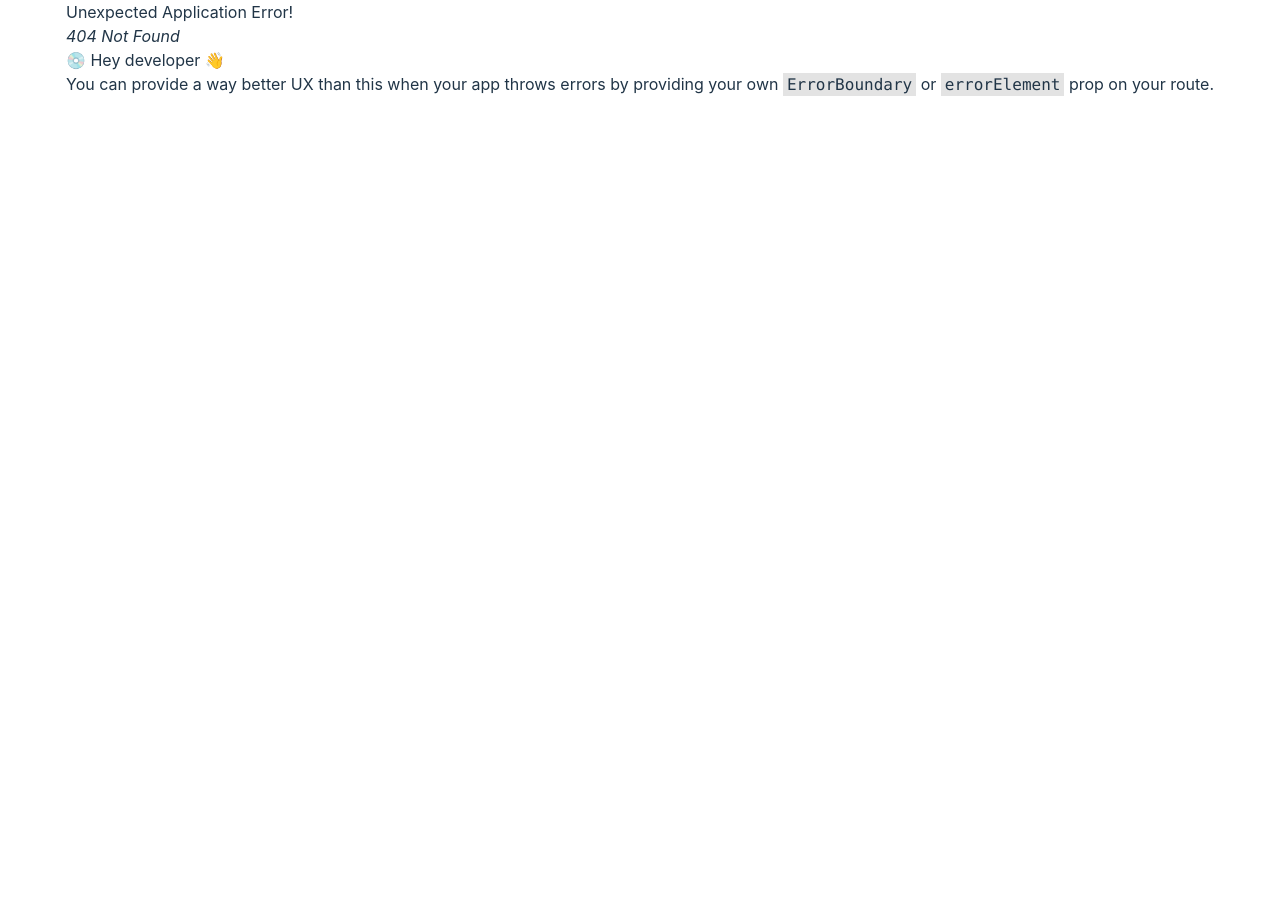
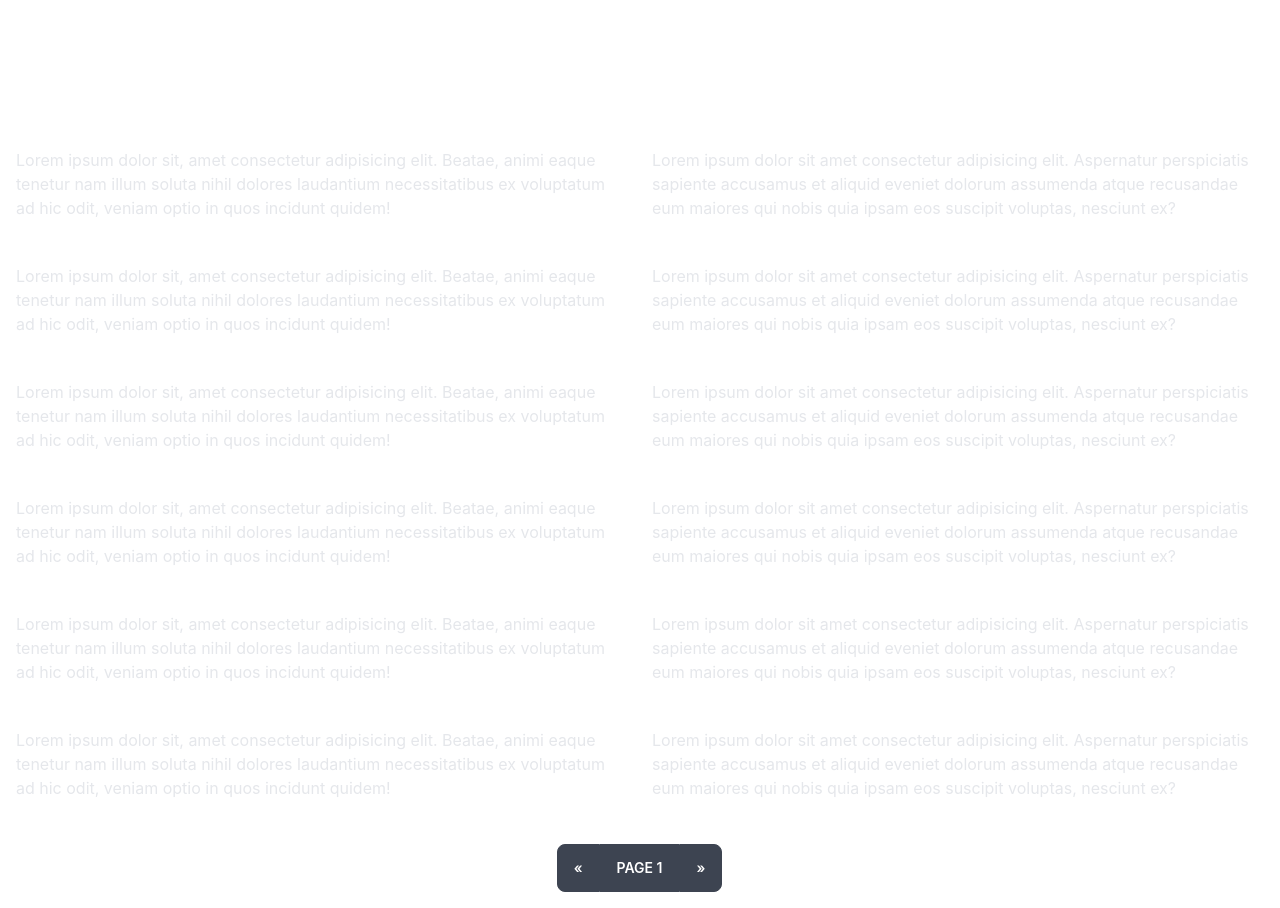
Before and after one commit to thibault-cne/english-project, a React (Vite) app in the folder frontend/: page /lessons/exemple in a window 1280 px wide. Before the commit this address had no page. Before the commit the page ends 800 px from the top, so only its background shows below. Built offline with nearby package versions, Linux system fonts and the light colour scheme.

Commit message:
[+] add lessons components and exemple to make a page. Features : template for content, multi pages on lesson and title

```diff
--- a/frontend/package.json
+++ b/frontend/package.json
@@ -9,6 +9,7 @@
     "preview": "vite preview"
   },
   "dependencies": {
+    "daisyui": "^2.51.0",
     "flowbite": "^1.6.3",
     "react": "^18.2.0",
     "react-dom": "^18.2.0",
--- /dev/null
+++ b/frontend/src/components/homeButton.tsx
@@ -0,0 +1,12 @@
+import { Link } from "react-router-dom";
+
+function HomeButton() {
+  return (
+    <Link className="gap-2 text-white focus:ring-4 focus:outline-none focus:ring-blue-300 font-medium rounded-full text-sm p-2.5 text-center inline-flex items-center" to="/" >
+        <svg aria-hidden="true" className="w-5 h-5 rotate-180" fill="currentColor" viewBox="0 0 20 20" xmlns="http://www.w3.org/2000/svg"><path fill-rule="evenodd" d="M10.293 3.293a1 1 0 011.414 0l6 6a1 1 0 010 1.414l-6 6a1 1 0 01-1.414-1.414L14.586 11H3a1 1 0 110-2h11.586l-4.293-4.293a1 1 0 010-1.414z" clip-rule="evenodd"></path></svg>
+        <span>Home</span>
+    </Link>
+  )
+}
+
+export default HomeButton;
--- /dev/null
+++ b/frontend/src/components/lessons.tsx
@@ -0,0 +1,30 @@
+function Lessons({title, content, page_number, page_total, page_setter}: {title: string, content: JSX.Element, page_number: number, page_total: number, page_setter: React.Dispatch<React.SetStateAction<number>>}) {
+    return (
+        <div className="flex flex-col h-full">
+            <div>
+                <h2 className="m-4 text-4xl font-extrabold leading-none tracking-tight md:text-5xl lg:text-6xl text-white">{title}</h2>
+            </div>
+            <div className="grow">
+                {content}
+            </div>
+            <div className="p-4 btn-group flex justify-center">
+                <button className="btn" onClick={() => page_setter((page_number) => change_page_handler(page_number, page_total, -1))}>«</button>
+                <button className="btn">Page {page_number}</button>
+                <button className="btn" onClick={() => page_setter((page_number) => change_page_handler(page_number, page_total, +1))}>»</button>
+            </div>
+        </div>
+    )
+}
+
+function change_page_handler(page_number: number, page_total: number, next: number ): number {
+    if (page_number + next < 1) {
+        return 1
+    }
+    if (page_number + next > page_total) {
+        return page_total
+    }
+
+    return page_number + next
+}
+
+export default Lessons;
--- a/frontend/src/index.css
+++ b/frontend/src/index.css
@@ -16,23 +16,6 @@
   -webkit-font-smoothing: antialiased;
   -moz-osx-font-smoothing: grayscale;
   -webkit-text-size-adjust: 100%;
-}
-
-a {
-  font-weight: 500;
-  color: #646cff;
-  text-decoration: inherit;
-}
-a:hover {
-  color: #535bf2;
-}
-
-body {
-  margin: 0;
-  display: flex;
-  place-items: center;
-  min-width: 320px;
-  min-height: 100vh;
 }
 
 h1 {
--- a/frontend/src/main.tsx
+++ b/frontend/src/main.tsx
@@ -1,9 +1,9 @@
 import React from 'react'
 import ReactDOM from 'react-dom/client'
 import App from './App'
-import First from './pages/lessons/first/First'
 import './index.css'
 import { createBrowserRouter, RouterProvider } from 'react-router-dom'
+import Exemple from './pages/lessons/exemple/exemple'
 
 const router = createBrowserRouter([
     {
@@ -11,8 +11,8 @@ const router = createBrowserRouter([
         element: <App />
     },
     {
-        path: "/lessons/first",
-        element: <First />
+        path: "/lessons/exemple",
+        element: <Exemple />
     }
 ])
 
--- /dev/null
+++ b/frontend/src/pages/lessons/exemple/exemple.tsx
@@ -0,0 +1,89 @@
+import Lessons from "../../../components/lessons";
+import HomeButton from "../../../components/homeButton";
+import { useState } from "react";
+
+function Exemple() {
+    const [page, setPage] = useState(1);
+    const pages_content = [
+        content_page_1,
+        content_page_2,
+        content_page_3,
+        content_page_4,
+        content_page_5,
+    ];
+
+    return (
+        <div className="h-[94vh]">
+            <HomeButton />
+            <Lessons title={"title"} content={pages_content[page - 1]()} page_number={page} page_total={5} page_setter={setPage} />
+        </div>
+    );
+}
+
+function content_page_1() {
+    return (
+        <div>
+            <div className="grid grid-cols-1 gap-6 sm:grid-cols-2 p-4">
+                <p className="mb-3 font-normal text-gray-200">Lorem ipsum dolor sit, amet consectetur adipisicing elit. Beatae, animi eaque tenetur nam illum soluta nihil dolores laudantium necessitatibus ex voluptatum ad hic odit, veniam optio in quos incidunt quidem!</p>
+                <p className="mb-3 font-normal text-gray-200">Lorem ipsum dolor sit amet consectetur adipisicing elit. Aspernatur perspiciatis sapiente accusamus et aliquid eveniet dolorum assumenda atque recusandae eum maiores qui nobis quia ipsam eos suscipit voluptas, nesciunt ex?</p>
+            </div>
+            <div className="grid grid-cols-1 gap-6 sm:grid-cols-2 p-4">
+                <p className="mb-3 font-normal text-gray-200">Lorem ipsum dolor sit, amet consectetur adipisicing elit. Beatae, animi eaque tenetur nam illum soluta nihil dolores laudantium necessitatibus ex voluptatum ad hic odit, veniam optio in quos incidunt quidem!</p>
+                <p className="mb-3 font-normal text-gray-200">Lorem ipsum dolor sit amet consectetur adipisicing elit. Aspernatur perspiciatis sapiente accusamus et aliquid eveniet dolorum assumenda atque recusandae eum maiores qui nobis quia ipsam eos suscipit voluptas, nesciunt ex?</p>
+            </div>
+            <div className="grid grid-cols-1 gap-6 sm:grid-cols-2 p-4">
+                <p className="mb-3 font-normal text-gray-200">Lorem ipsum dolor sit, amet consectetur adipisicing elit. Beatae, animi eaque tenetur nam illum soluta nihil dolores laudantium necessitatibus ex voluptatum ad hic odit, veniam optio in quos incidunt quidem!</p>
+                <p className="mb-3 font-normal text-gray-200">Lorem ipsum dolor sit amet consectetur adipisicing elit. Aspernatur perspiciatis sapiente accusamus et aliquid eveniet dolorum assumenda atque recusandae eum maiores qui nobis quia ipsam eos suscipit voluptas, nesciunt ex?</p>
+            </div>
+            <div className="grid grid-cols-1 gap-6 sm:grid-cols-2 p-4">
+                <p className="mb-3 font-normal text-gray-200">Lorem ipsum dolor sit, amet consectetur adipisicing elit. Beatae, animi eaque tenetur nam illum soluta nihil dolores laudantium necessitatibus ex voluptatum ad hic odit, veniam optio in quos incidunt quidem!</p>
+                <p className="mb-3 font-normal text-gray-200">Lorem ipsum dolor sit amet consectetur adipisicing elit. Aspernatur perspiciatis sapiente accusamus et aliquid eveniet dolorum assumenda atque recusandae eum maiores qui nobis quia ipsam eos suscipit voluptas, nesciunt ex?</p>
+            </div>
+            <div className="grid grid-cols-1 gap-6 sm:grid-cols-2 p-4">
+                <p className="mb-3 font-normal text-gray-200">Lorem ipsum dolor sit, amet consectetur adipisicing elit. Beatae, animi eaque tenetur nam illum soluta nihil dolores laudantium necessitatibus ex voluptatum ad hic odit, veniam optio in quos incidunt quidem!</p>
+                <p className="mb-3 font-normal text-gray-200">Lorem ipsum dolor sit amet consectetur adipisicing elit. Aspernatur perspiciatis sapiente accusamus et aliquid eveniet dolorum assumenda atque recusandae eum maiores qui nobis quia ipsam eos suscipit voluptas, nesciunt ex?</p>
+            </div>
+            <div className="grid grid-cols-1 gap-6 sm:grid-cols-2 p-4">
+                <p className="mb-3 font-normal text-gray-200">Lorem ipsum dolor sit, amet consectetur adipisicing elit. Beatae, animi eaque tenetur nam illum soluta nihil dolores laudantium necessitatibus ex voluptatum ad hic odit, veniam optio in quos incidunt quidem!</p>
+                <p className="mb-3 font-normal text-gray-200">Lorem ipsum dolor sit amet consectetur adipisicing elit. Aspernatur perspiciatis sapiente accusamus et aliquid eveniet dolorum assumenda atque recusandae eum maiores qui nobis quia ipsam eos suscipit voluptas, nesciunt ex?</p>
+            </div>
+        </div>
+    );
+}
+
+function content_page_2() {
+    return (
+        <div>
+            <div className="grid grid-cols-1 gap-6 sm:grid-cols-2 p-4">
+                <p className="mb-3 font-normal text-gray-200">Lorem ipsum dolor sit, amet consectetur adipisicing elit. Beatae, animi eaque tenetur nam illum soluta nihil dolores laudantium necessitatibus ex voluptatum ad hic odit, veniam optio in quos incidunt quidem!</p>
+                <p className="mb-3 font-normal text-gray-200">Lorem ipsum dolor sit amet consectetur adipisicing elit. Aspernatur perspiciatis sapiente accusamus et aliquid eveniet dolorum assumenda atque recusandae eum maiores qui nobis quia ipsam eos suscipit voluptas, nesciunt ex?</p>
+            </div>
+        </div>
+    )
+}
+
+function content_page_3() {
+    return (
+        <div>
+            <p>Empty content page 3</p>
+        </div>
+    )
+}
+
+function content_page_4() {
+    return (
+        <div>
+            <p>Empty content page 4</p>
+        </div>
+    )
+}
+
+function content_page_5() {
+    return (
+        <div>
+            <p>Empty content page 5</p>
+        </div>
+    )
+}
+
+export default Exemple;
--- a/frontend/src/pages/lessons/first/First.tsx
+++ /dev/null
@@ -1,13 +0,0 @@
-function First() {
-    return (
-        <div>
-            <h2 className="p-4 font-semibold text-xl">First lesson</h2>
-            <div>
-                <p>Minim laborum reprehenderit eu ex amet reprehenderit voluptate in ad enim magna ad veniam. Culpa officia elit proident laboris mollit excepteur pariatur sit. Aliqua officia minim consectetur nostrud do do enim irure sint. In aute fugiat tempor sunt occaecat nostrud sint. Non laboris in consequat ad nulla ad commodo irure consequat deserunt. Mollit dolore sunt pariatur proident.</p>
-                <p>Ad ullamco dolore enim ea labore labore qui eu occaecat magna aliqua. Nulla adipisicing deserunt culpa consequat consequat aliqua eiusmod dolor anim occaecat elit voluptate. Ea dolor enim incididunt eiusmod tempor dolore reprehenderit nisi exercitation excepteur sunt esse labore. Voluptate ullamco pariatur do aute non ex laborum deserunt dolore enim laborum esse.</p>
-            </div>
-        </div>
-    );
-}
-
-export default First;
--- a/frontend/tailwind.config.cjs
+++ b/frontend/tailwind.config.cjs
@@ -4,5 +4,5 @@ module.exports = {
   theme: {
     extend: {},
   },
-  plugins: [require("flowbite/plugin")],
+  plugins: [require("flowbite/plugin"), require("daisyui")],
 };
```
Also changed, not shown: 1 other file (tests, documents, lock files or other folders).
